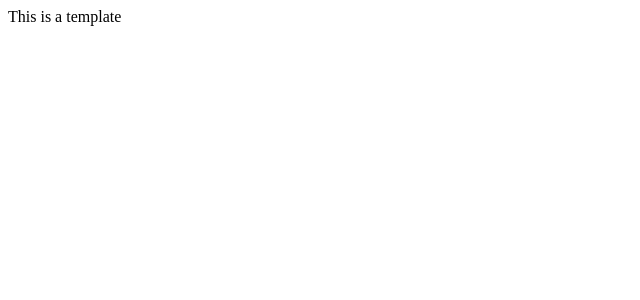
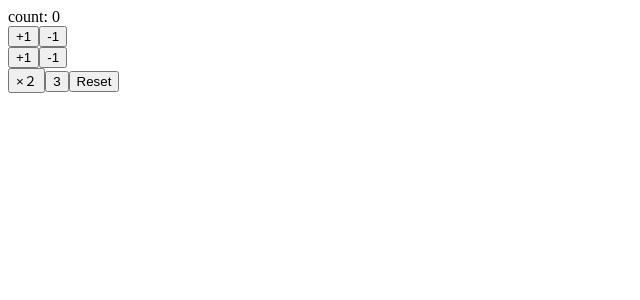
Before and after one commit to sakamotodd/react-hooks-101, a React (Create React App) app: page / in a window 1280 px wide. Shown: the top 300 px of the page, without its empty margins (0-640 px from the left). Built offline with nearby package versions, Linux system fonts and the light colour scheme.

Commit message:
first react Hook use state

```diff
--- a/src/App.js
+++ b/src/App.js
@@ -1,12 +1,41 @@
-import React from 'react';
+import React, { useState } from 'react';
+import { render } from 'react-dom';
+
+const App = () => {
+  const [count, setCount] = useState(0);
+  const increment = () => setCount(count + 1);
+  const decrement = () => setCount(count - 1);
+  const reset = () => setCount(0);
+
+  const increment2 = () => setCount((previousCount) => previousCount + 1);
+  const decrement2 = () => setCount((previousCount) => previousCount - 1);
+  const real = () => setCount((previousCount) => previousCount * 2);
+  const real3 = () => setCount((previousCount) => {
+
+    return previousCount % 3 === 0 ? previousCount / 3 : previousCount
+
+    })
+
+  return (
+    <React.Fragment>
+      <div>count: {count}</div>
+      <div>
+        <button onClick={increment}>+1</button>
+        <button onClick={decrement}>-1</button>
+      </div>
+
+      <div>
+        <button onClick={increment2}>+1</button>
+        <button onClick={decrement2}>-1</button>
+      </div>
+      <div>
+        <button onClick={real}>×２</button>
+        <button onClick={real3}>3</button>
+        <button onClick={reset}>Reset</button>
+      </div>
+    </React.Fragment>
+  );
+};
 
 
-const App = () => {
-  return (
-    <div >
-      This is a template
-    </div>
-  );
-}
-
 export default App;
```
